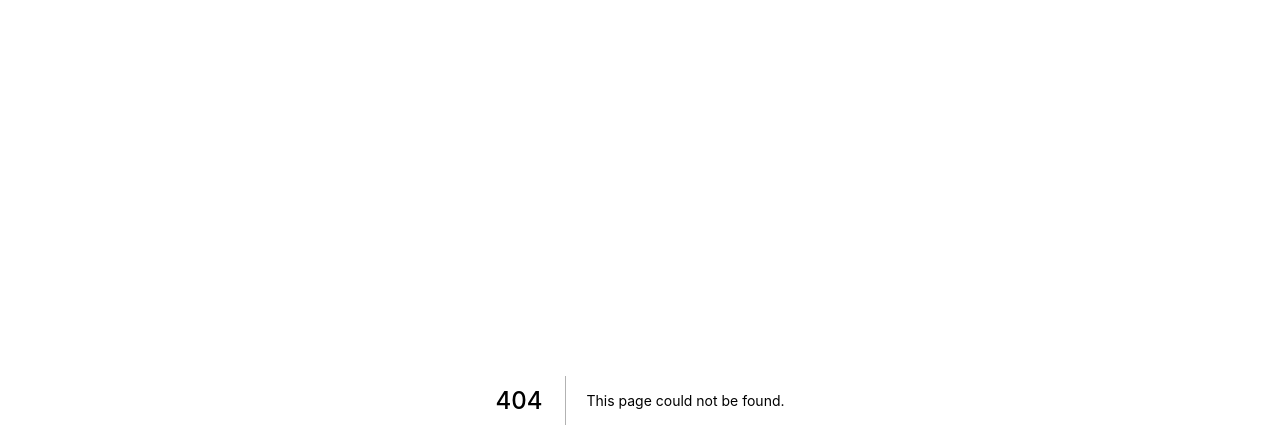
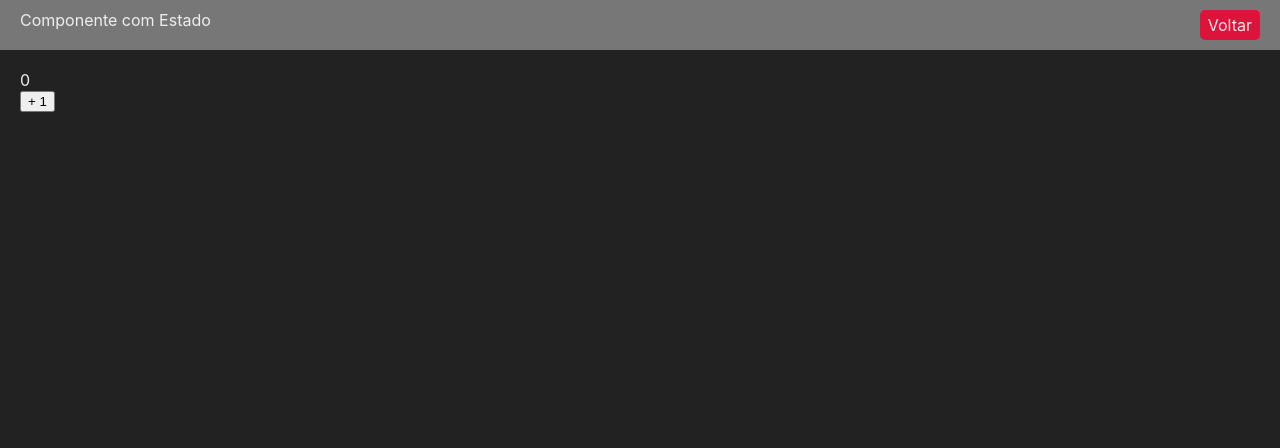
Before and after one commit to Ednardo-Paz/Fundamentos-NextJs, a Next.js app in the folder fundamentos/: page /estado in a window 1280 px wide. Before the commit this address had no page. Shown: the top 448 px of the page. Built offline with nearby package versions, Linux system fonts and the light colour scheme.

Commit message:
Componente com Estado

```diff
--- /dev/null
+++ b/fundamentos/src/pages/estado.jsx
@@ -0,0 +1,17 @@
+import { useState } from 'react';
+import Layout from '../components/Layout';
+
+export default function Estado() {
+  const [numero, setNumero] = useState(0);
+
+  function incrementar() {
+    setNumero(numero + 1);
+  }
+
+  return (
+    <Layout titulo="Componente com Estado">
+      <div>{numero}</div>
+      <button onClick={incrementar}>+ 1</button>
+    </Layout>
+  );
+}
--- a/fundamentos/src/pages/index.jsx
+++ b/fundamentos/src/pages/index.jsx
@@ -18,6 +18,11 @@ export default function Inicio() {
         texto={'Navegação 02'}
         cor={'blue'}
       />
+      <Navegador
+        destino={'/estado'}
+        texto={'Componente com Estado'}
+        cor={'pink'}
+      />
     </div>
   );
 }
```
